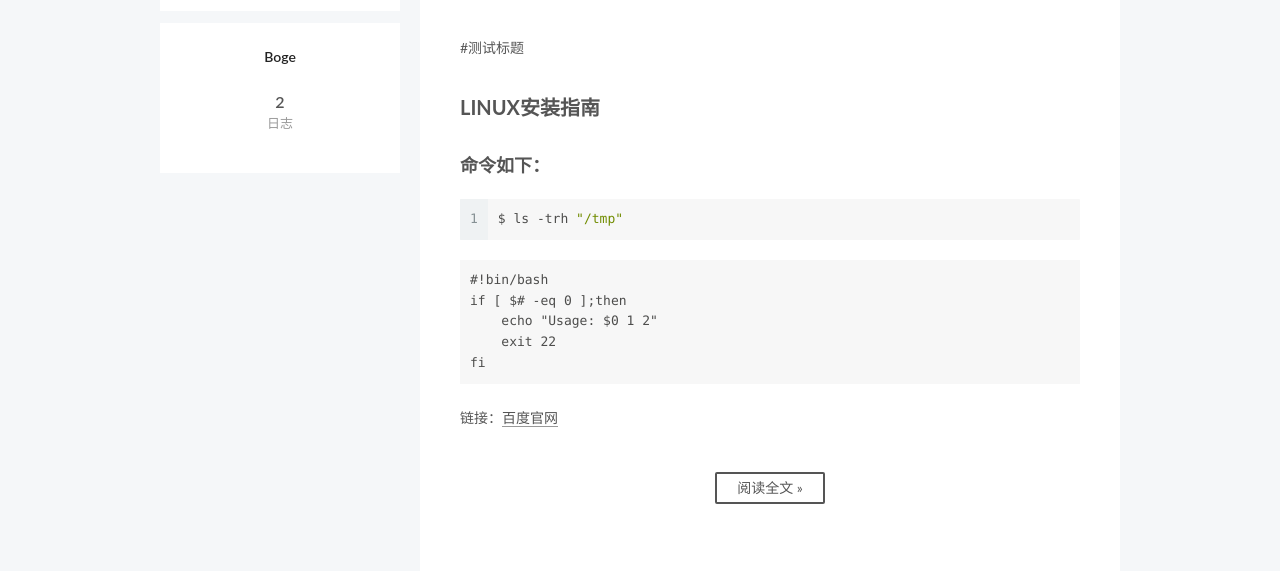
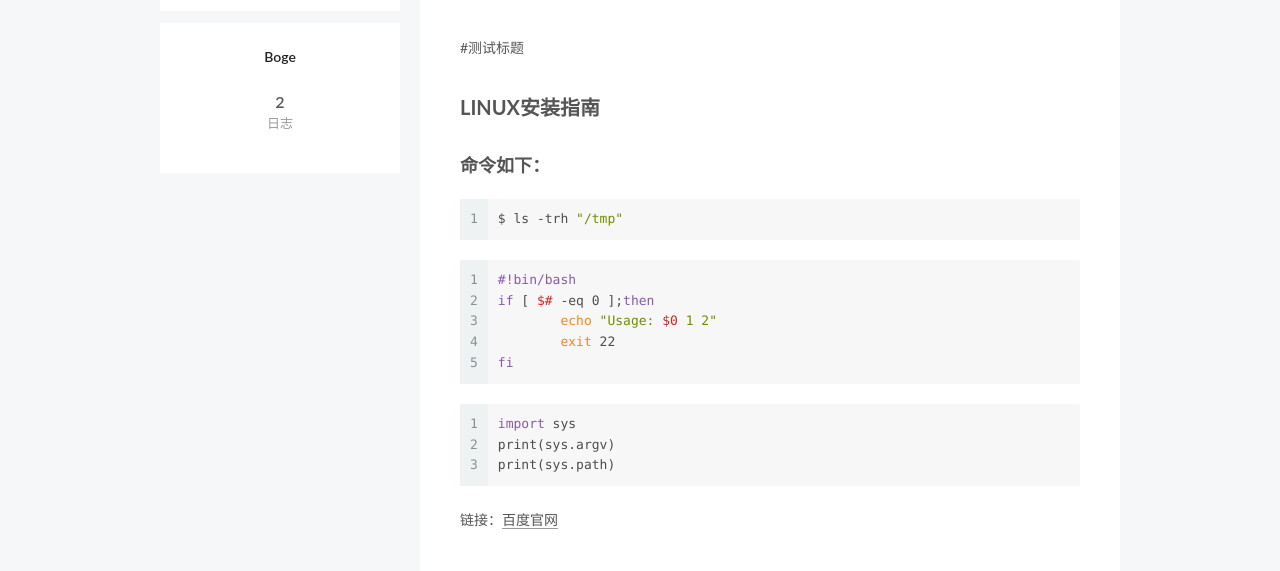
Before and after one commit to bogeit/bogeit.github.io, a plain HTML site: page index.html in a window 1280 px wide. Shown: the part 212-783 px from the top of the page. Drawn offline with Linux system fonts and the light colour scheme.

Commit message:
Site updated: 2017-12-22 11:33:49

```diff
--- a/css/main.css
+++ b/css/main.css
@@ -1823,7 +1823,7 @@ pre .javascript .function {
   width: 4px;
   height: 4px;
   border-radius: 50%;
-  background: #42ff75;
+  background: #2a3924;
 }
 .links-of-blogroll {
   font-size: 13px;
--- a/index.html
+++ b/index.html
@@ -302,12 +302,9 @@
           <hr>
 <p>#测试标题</p>
 <h2 id="LINUX安装指南"><a href="#LINUX安装指南" class="headerlink" title="LINUX安装指南"></a>LINUX安装指南</h2><h3 id="命令如下："><a href="#命令如下：" class="headerlink" title="命令如下："></a>命令如下：</h3><figure class="highlight bash"><table><tr><td class="gutter"><pre><span class="line">1</span><br></pre></td><td class="code"><pre><span class="line">$ ls -trh <span class="string">"/tmp"</span></span><br></pre></td></tr></table></figure>
-<pre><code>#!bin/bash
-if [ $# -eq 0 ];then
-    echo &quot;Usage: $0 1 2&quot;
-    exit 22
-fi
-</code></pre><p>链接：<a href="http://www.baidu.com" title="点我！" target="_blank" rel="noopener">百度官网</a><br>
+<figure class="highlight bash"><table><tr><td class="gutter"><pre><span class="line">1</span><br><span class="line">2</span><br><span class="line">3</span><br><span class="line">4</span><br><span class="line">5</span><br></pre></td><td class="code"><pre><span class="line"><span class="meta">#!bin/bash</span></span><br><span class="line"><span class="keyword">if</span> [ <span class="variable">$#</span> -eq 0 ];<span class="keyword">then</span></span><br><span class="line">	<span class="built_in">echo</span> <span class="string">"Usage: <span class="variable">$0</span> 1 2"</span></span><br><span class="line">	<span class="built_in">exit</span> 22</span><br><span class="line"><span class="keyword">fi</span></span><br></pre></td></tr></table></figure>
+<figure class="highlight python"><table><tr><td class="gutter"><pre><span class="line">1</span><br><span class="line">2</span><br><span class="line">3</span><br></pre></td><td class="code"><pre><span class="line"><span class="keyword">import</span> sys</span><br><span class="line">print(sys.argv)</span><br><span class="line">print(sys.path)</span><br></pre></td></tr></table></figure>
+<p>链接：<a href="http://www.baidu.com" title="点我！" target="_blank" rel="noopener">百度官网</a><br>
           <!--noindex-->
           <div class="post-button text-center">
             <a class="btn" href="/2017/12/20/test/#more" rel="contents">
```
Also changed, not shown: 2017/12/20/test/index.html (+7 -10 lines).
